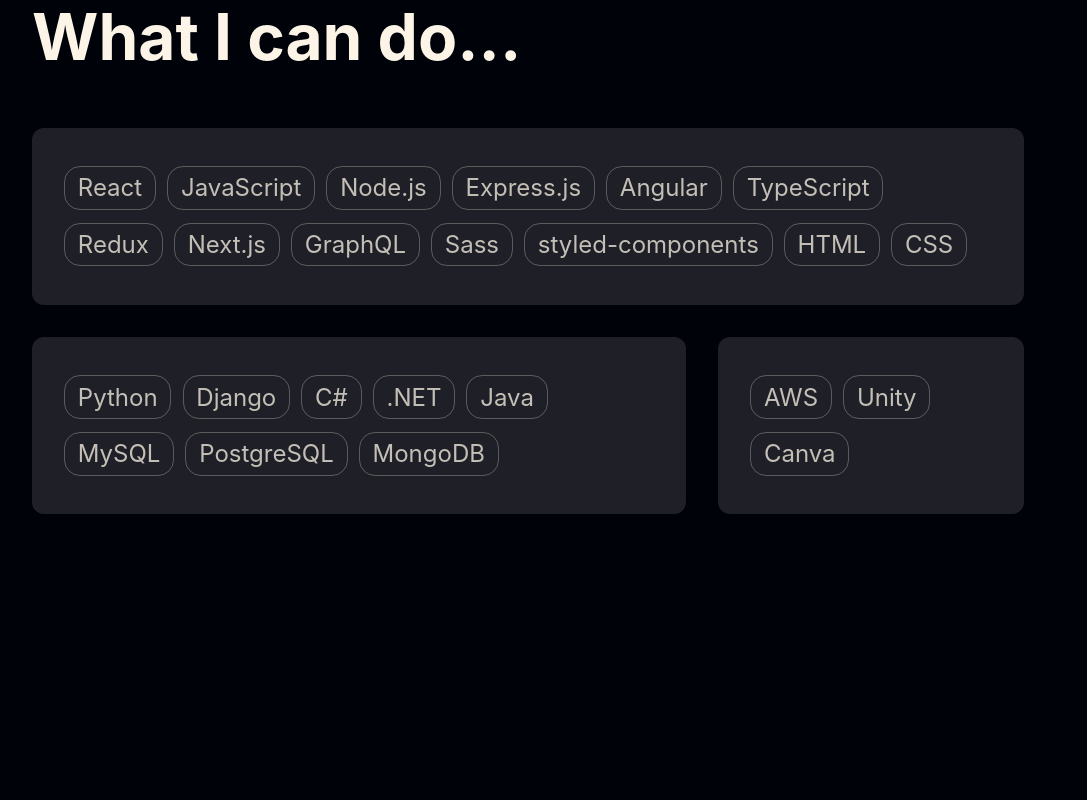
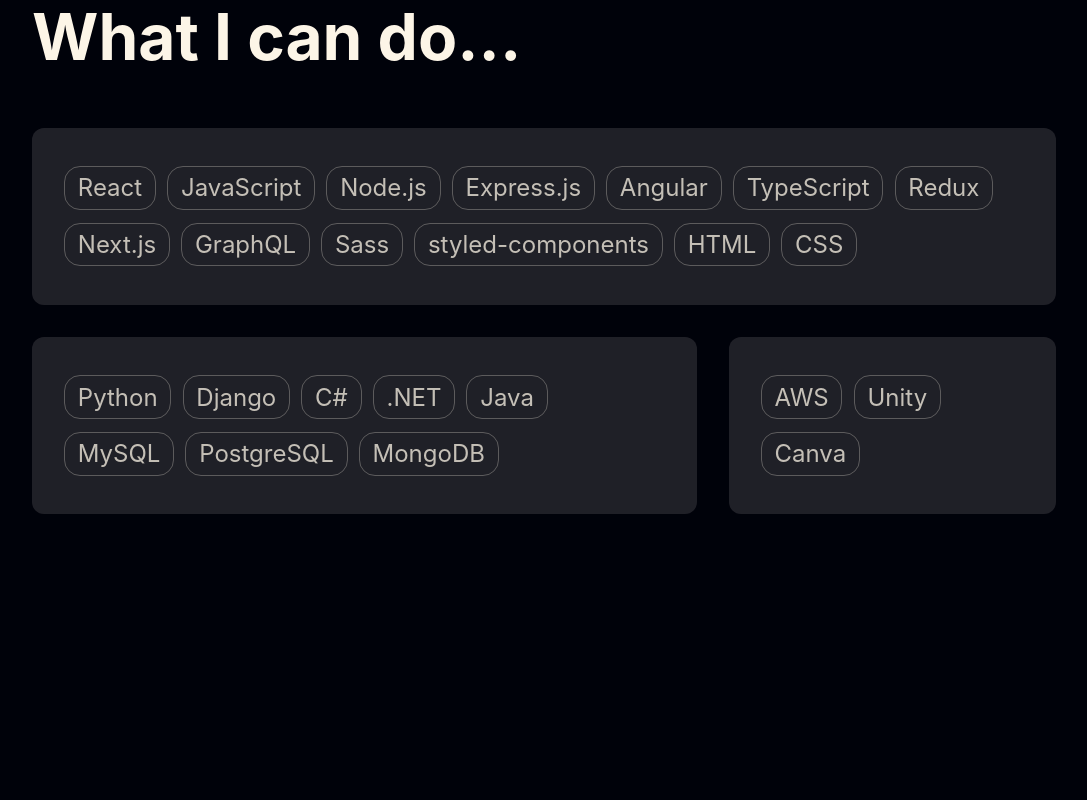
Before and after one commit to karenkwok/karenkwok.github.io, a React (Create React App) app: page / in a window 1280 px wide. Shown: the part 2080-2880 px from the top of the page, without its empty margins (96-1183 px from the left). Built offline with nearby package versions, Linux system fonts and the light colour scheme.

Commit message:
fixed card margin-right applied to everything

```diff
--- a/src/components/Skills.scss
+++ b/src/components/Skills.scss
@@ -11,6 +11,7 @@
       flex-direction: row;
 
       #skills-backend {
+        margin-right: 2rem;
         width: 67%;
       }
 
--- a/src/components/UI/Card.scss
+++ b/src/components/UI/Card.scss
@@ -1,5 +1,4 @@
 .card {
-  margin-right: 2rem;
   margin-bottom: 2rem;
   border-radius: 12px;
   background-color: #ffffff1f;
```
